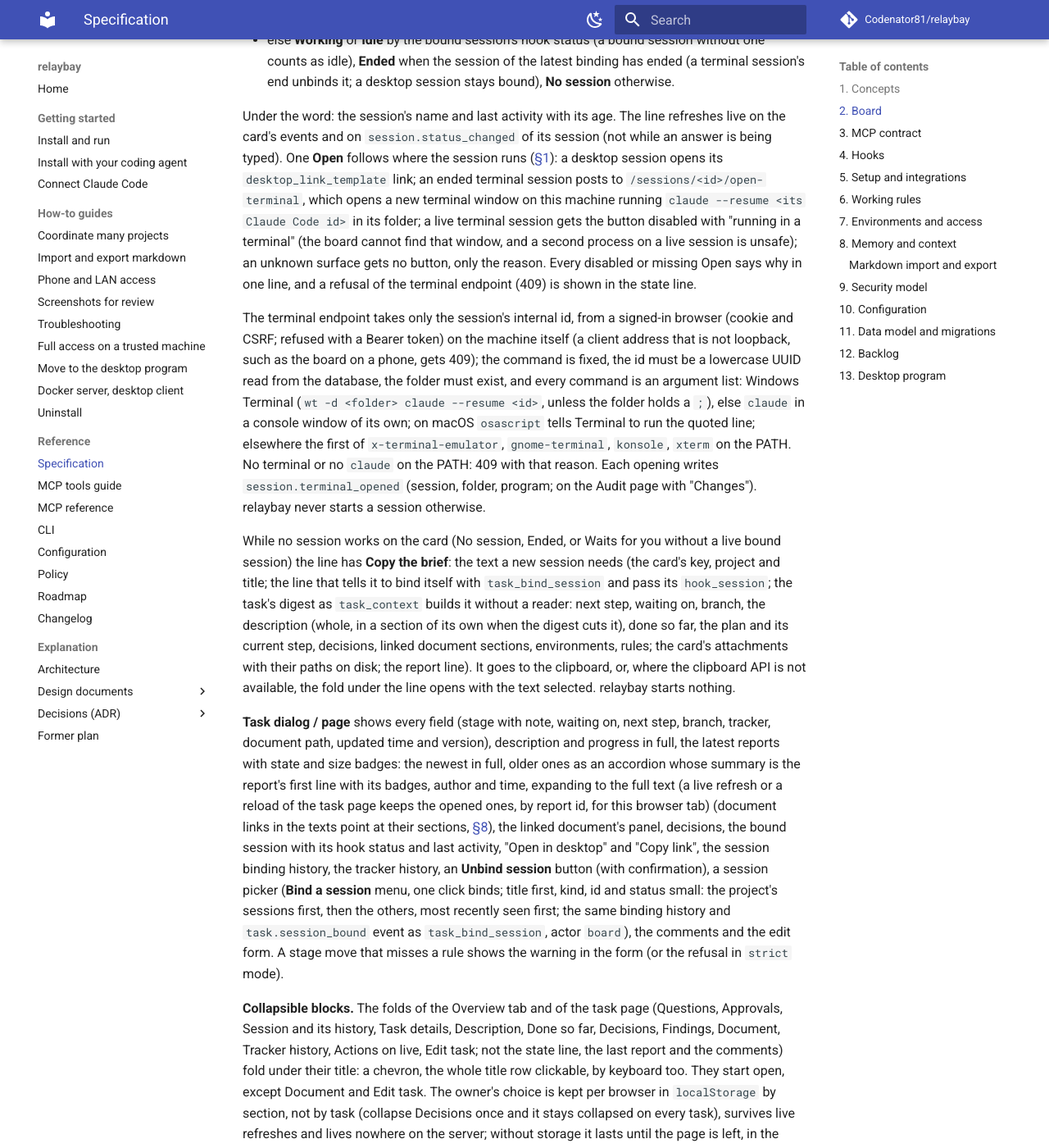
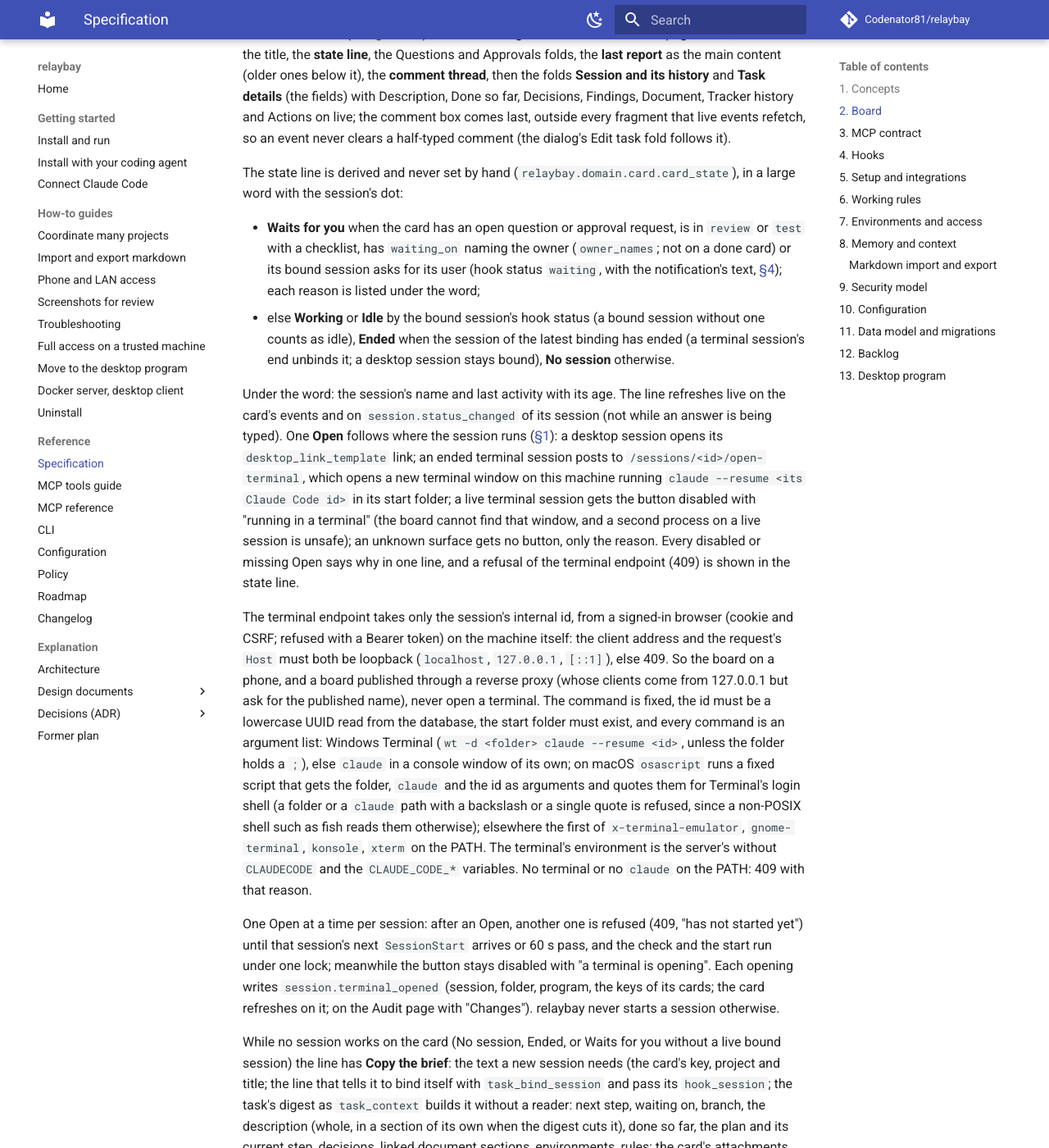
Before and after one commit to Codenator81/relaybay, an MkDocs documentation site: the page built from docs/SPEC.md, in a window 1280 px wide and 1400 px high, scrolled down 20867 px. Shown: the whole window at 82% size. Built offline with MkDocs 1.6.1 and Material for MkDocs 9.7.7, drawn with Linux system fonts in a browser that asks for light colours; comment, search, counter and statistics services are not loaded; some of the changed text lies outside the part shown.

Commit message:
docs: the review fixes of the session card in SPEC and CHANGELOG

```diff
--- a/docs/SPEC.md
+++ b/docs/SPEC.md
@@ -328,10 +328,24 @@ token is the only authorisation.
 value is kept in `session.entrypoint`; an older hook client or an http hook sends nothing. A
 session with a desktop id (`local_<uuid>`) is a desktop one whatever these say. When the surface
 is unknown, the `SessionStart` answer asks the session to say it once with `task_patch(task,
-fields={"session_surface": "desktop" | "terminal"}, hook_session=…)`: the field is stored on the
-calling session (the one of `hook_session`, else the one named by `session`; neither is a
-validation error), not on the task, and writes `session.surface_set` when it changes; `-`, `''`
-or null clears it.
+fields={"session_surface": "desktop" | "terminal"}, session=…, hook_session=…)`: the field is
+stored on the calling session, not on the task: the one named by `session` (its `hook_session`
+linked to it with the guard of any write, so an id another live session linked stays there), else
+the session of `hook_session` while no agent has linked that id to itself (otherwise the write is
+refused: pass `session` too); neither is a validation error. It writes `session.surface_set` when
+it changes; `-`, `''` or null clears it. When an agent links its hook session to a session it
+names, the surface, the entrypoint and the start folder the hooks recorded go along unless that
+session already has them.
+
+**Start folder** (`session.start_cwd`): the folder of a Claude Code session's first
+`SessionStart`, where `claude --resume` finds the conversation again; a `resume` or `compact`
+start keeps it, any other start sets it. `session.cwd` follows every hook for display.
+
+**Resume binds again.** A terminal session's `SessionEnd` unbinds its tasks and marks those
+bindings as ended by the session's end (`task_session.unbound_reason = 'session_end'`). A later
+`SessionStart` with `source: resume` of the same Claude Code session binds again every open task
+whose latest binding is that one (`task.session_bound`, actor the session); a task unbound by hand
+or bound to another session since stays as it is.
 
 <a id="spec-run"></a>
 <a id="spec-run-limits"></a>
@@ -896,8 +910,8 @@ word with the session's dot:
 
 - **Waits for you** when the card has an open question or approval request, is in `review` or
   `test` with a checklist, has `waiting_on` naming the owner (`owner_names`; not on a done card) or
-  its bound session asks for its user (hook status `waiting`, with the notification's text); each
-  reason is listed under the word;
+  its bound session asks for its user (hook status `waiting`, with the notification's text,
+  [§4](#spec-hooks-events)); each reason is listed under the word;
 - else **Working** or **Idle** by the bound session's hook status (a bound session without one
   counts as idle), **Ended** when the session of the latest binding has ended (a terminal
   session's end unbinds it; a desktop session stays bound), **No session** otherwise.
@@ -907,20 +921,30 @@ card's events and on `session.status_changed` of its session (not while an answe
 One **Open** follows where the session runs ([§1](#spec-session-surface)): a desktop session opens
 its `desktop_link_template` link; an ended terminal session posts to
 `/sessions/<id>/open-terminal`, which opens a new terminal window on this machine running `claude
---resume <its Claude Code id>` in its folder; a live terminal session gets the button disabled with
+--resume <its Claude Code id>` in its start folder; a live terminal session gets the button disabled with
 "running in a terminal" (the board cannot find that window, and a second process on a live session
 is unsafe); an unknown surface gets no button, only the reason. Every disabled or missing Open says
 why in one line, and a refusal of the terminal endpoint (409) is shown in the state line.
 
 The terminal endpoint takes only the session's internal id, from a signed-in browser (cookie and
-CSRF; refused with a Bearer token) on the machine itself (a client address that is not loopback,
-such as the board on a phone, gets 409); the command is fixed, the id must be a lowercase UUID read
-from the database, the folder must exist, and every command is an argument list: Windows Terminal
-(`wt -d <folder> claude --resume <id>`, unless the folder holds a `;`), else `claude` in a console
-window of its own; on macOS `osascript` tells Terminal to run the quoted line; elsewhere the first
-of `x-terminal-emulator`, `gnome-terminal`, `konsole`, `xterm` on the PATH. No terminal or no
-`claude` on the PATH: 409 with that reason. Each opening writes `session.terminal_opened` (session,
-folder, program; on the Audit page with "Changes"). relaybay never starts a session otherwise.
+CSRF; refused with a Bearer token) on the machine itself: the client address and the request's
+`Host` must both be loopback (`localhost`, `127.0.0.1`, `[::1]`), else 409. So the board on a
+phone, and a board published through a reverse proxy (whose clients come from 127.0.0.1 but ask
+for the published name), never open a terminal. The command is fixed, the id must be a lowercase
+UUID read from the database, the start folder must exist, and every command is an argument list:
+Windows Terminal (`wt -d <folder> claude --resume <id>`, unless the folder holds a `;`), else
+`claude` in a console window of its own; on macOS `osascript` runs a fixed script that gets the
+folder, `claude` and the id as arguments and quotes them for Terminal's login shell (a folder or a
+`claude` path with a backslash or a single quote is refused, since a non-POSIX shell such as fish
+reads them otherwise); elsewhere the first of `x-terminal-emulator`, `gnome-terminal`, `konsole`,
+`xterm` on the PATH. The terminal's environment is the server's without `CLAUDECODE` and the
+`CLAUDE_CODE_*` variables. No terminal or no `claude` on the PATH: 409 with that reason.
+
+One Open at a time per session: after an Open, another one is refused (409, "has not started
+yet") until that session's next `SessionStart` arrives or 60 s pass, and the check and the start
+run under one lock; meanwhile the button stays disabled with "a terminal is opening". Each opening
+writes `session.terminal_opened` (session, folder, program, the keys of its cards; the card
+refreshes on it; on the Audit page with "Changes"). relaybay never starts a session otherwise.
 
 While no session works on the card (No session, Ended, or Waits for you without a live bound
 session) the line has **Copy the brief**: the text a new session needs (the card's key, project
@@ -1008,8 +1032,9 @@ both on, a review is told twice.
 **Comments** (task dialog and task page): the thread oldest first, then a comment box (markdown, up
 to 4000 characters, CSRF-protected form). Each owner comment shows `sent <age>`, then
 `delivered <age> to <session>` or `not delivered yet` with its reason (no session bound; the session
-ended; the session has not linked its hooks yet, i.e. passed no `hook_session`; the session is idle
-and the wake-up hook is off, [§4](#spec-hooks-wake)), and `read <age>` once acknowledged (exact UTC
+ended; the session has not linked its hooks yet, i.e. passed no `hook_session`; the session waits
+for its user, so the comment arrives with its next tool call; the session is idle and the wake-up
+hook is not waiting, [§4](#spec-hooks-wake)), and `read <age>` once acknowledged (exact UTC
 times on hover); agent replies show their author, age and `unread` until marked read. **Mark replies
 read** marks the task's unread replies read; sending a comment does the same. A note under the
 thread says which session a new comment goes to, or why it would wait. The thread
@@ -1348,7 +1373,7 @@ waiting on anything else.
 | `SessionStart` | working | `started (<source>)`; the answer adds "Your relaybay hook session: <id>. Pass it as `hook_session` in relaybay writes." to the agent's context (`hookSpecificOutput.additionalContext`), a line asking where it runs when relaybay cannot tell ([below](#spec-hooks-surface)), then the task context or a short project digest ([§8](#spec-digest-session-start)) |
 | `UserPromptSubmit` | working | `prompt` (the prompt text is never stored) |
 | `PreToolUse`, `PostToolUse` | working | the tool name (the tool input is never stored; `PreToolUse` is also checked by the guard, and a call that touches live leaves a redacted summary in the journal, [§7](#spec-guard)) |
-| `Notification` | waiting | the notification message |
+| `Notification` | waiting when it asks for its user (`notification_type` `permission_prompt` or `elicitation_dialog`, or an unknown or missing type); idle for `idle_prompt` (about a minute after a turn ended) | the notification message |
 | `Stop` | idle | `turn finished` |
 | `SessionEnd` | ended | the session is unbound from every task it is bound to (history kept, `task.session_unbound` with `reason: "session_end"`), except after `/clear` or `/resume` (end reason `clear` or `resume`) and for desktop sessions, whose `local_…` id outlives the Claude Code process: the next `SessionStart` links the new Claude Code id to them ([below](#spec-hooks-linking)) |
 
@@ -1416,10 +1441,10 @@ started whom); for now only [Activity](#spec-board-activity) shows it, one line
 `SessionStart` as `relaybay_entrypoint` (up to 60 characters are kept); the server records the
 session's surface from it ([§1](#spec-session-surface)). An older hook client or an http hook
 sends nothing and keeps working. A started session (not one a desktop session's tool started)
-whose surface is still unknown gets one more line in the answer: "relaybay could not tell whether
-you run in the Claude desktop app or in a terminal. Tell it once, with your next relaybay write on
-your task: task_patch(task, fields={"session_surface": "desktop"} or {"session_surface":
-"terminal"}, hook_session="<id>")."
+whose surface is still unknown gets one more sentence at the end of the session line: "relaybay
+could not tell whether you run in the Claude desktop app or in a terminal. Tell it once, with your
+next relaybay write on your task: task_patch(task, fields={"session_surface": "desktop"} or
+{"session_surface": "terminal"}, session="<its name>", hook_session="<id>")."
 
 <a id="spec-hooks-repos"></a>
 
@@ -2614,9 +2639,11 @@ of this leaves the machine.
     `GET /files/<id>/annotated` answers the same way with `image/png`; its upload and the viewer's
     other writes need the board cookie and the CSRF header ([Annotations](#spec-annotations)).
 11. **Opening a terminal** ([§2](#spec-board-state)): the only place the board starts a program.
-    A board write (cookie, CSRF, no Bearer) from a loopback client only; it takes a session's
+    A board write (cookie, CSRF, no Bearer) from a loopback client asking for a loopback `Host`
+    only (a board published through a proxy does not open terminals); it takes a session's
     internal id and nothing else, runs the fixed `claude --resume <uuid from the database>` in the
-    session's folder (which must exist) as an argument list, never through a shell string, and
+    session's start folder (which must exist) as an argument list, never through a shell string,
+    without Claude Code's own environment variables, at most once until the session starts, and
     records `session.terminal_opened`.
 12. **Backups and updates:** a backup before a new version copies the database, `config.toml`,
     `policy.json` and the `token` into `backups/` of the data folder (created 0700 on POSIX), so
@@ -2754,7 +2781,7 @@ error names the tables. Dangling keys an older database already had are logged a
 | `0048_project_area` | `project_area` (project, name, colour key, position, created at; unique on the project and the lowered name), `task.area_id` (`ON DELETE SET NULL`, indexed where set), `saved_filter.area` ([§1](#spec-areas)). Additive only: no table rebuilt, every task keeps its row with no area |
 | `0046_coordinator_wake` | `coordinator_wake` (`run_id`, `turn_id`, `first_event_id`, `last_event_id`, `count`, `created_at`): each wake of the coordinator and the events it carried. `question.overdue_at` (the `question.overdue` event written). `coordinator_wake.returned_at` (a wake given back). `run_turn.compact_pre_tokens`, `compact_post_tokens` (a turn's `compact_boundary`), `context_tokens` (its last assistant message's context). `token_budget` rebuilt with foreign keys off: scope `session` and `session_id` (a CHECK ties them; one budget per session); every budget keeps its id, marks and brakes |
 | `0049_remove_runs` | Data only, no table dropped: lists the worktrees runs created and did not remove for the Inbox (`app_setting` `removed_runs_worktrees`); cancels the waiting turns of runs and marks the running ones lost; ends every open run (status reason "runs inside the program were removed in 0.12", ended by `relaybay`); withdraws the open questions that have a run (the coordinator's questions without a card among them) and relaybay's own open questions about a kept worktree, with that reason; expires the open and the approved, unused approvals that have a run; stops the open schedule runs ("schedules were removed in 0.12") and disables every schedule not deleted or done; clears every task's "answer received" mark. Questions and approvals of desktop sessions stay open ([§1](#spec-run)) |
-| `0050_session_surface` | Additive: `session.surface` (`desktop`, `terminal` or NULL) and `session.entrypoint` (the raw `CLAUDE_CODE_ENTRYPOINT`), [§1](#spec-session-surface) |
+| `0050_session_surface` | Additive: `session.surface` (`desktop`, `terminal` or NULL), `session.entrypoint` (the raw `CLAUDE_CODE_ENTRYPOINT`), `session.start_cwd` (the resume folder) and `task_session.unbound_reason` (`session_end` or NULL), [§1](#spec-session-surface) |
 
 The tables and columns of runs, the coordinator run, profiles and schedules (`run`, `run_turn`,
 `run_event`, `run_worktree`, `run_profile`, `project_run_defaults`, `coordinator_wake`,
```
Also changed, not shown: CHANGELOG.md (+4 -2 lines).
